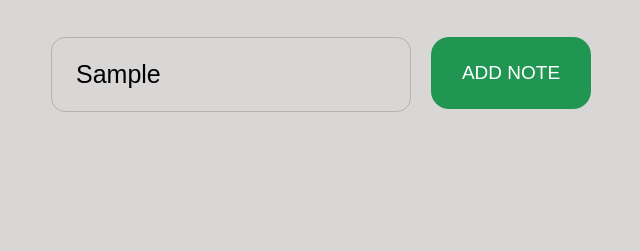
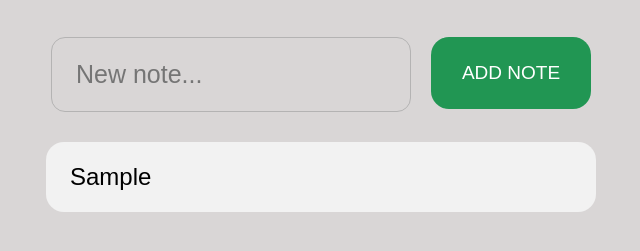
Before and after one commit to denchellaa/ToDoJS, a website: page index.html in a window 1280 px wide. Both pictures are taken after typing "Sample" into the empty fields and a click on the button "ADD NOTE". Shown: the part 73-324 px from the top of the page, without its empty margins (319-959 px from the left). Drawn offline with Linux system fonts and the light colour scheme.

Commit message:
adding Todos

```diff
--- a/index.js
+++ b/index.js
@@ -0,0 +1,27 @@
+const input = document.querySelector('#input');
+const button = document.querySelector('#btn');
+const output = document.querySelector('#output');
+
+const todoData = [];
+
+const renderTodos = () => {
+  output.innerHTML = '';
+
+  todoData.forEach((el) => {
+    const todo = `
+      <div class="todo">
+        <span class="text">${el.value}</span>
+      </div>
+    `;
+    output.innerHTML += todo;
+  });
+};
+const addTodo = () => {
+  todoData.push({ id: Date.now(), value: input.value });
+
+  renderTodos();
+
+  input.value = '';
+};
+
+button.addEventListener('click', addTodo);
```
Also changed, not shown: index.html (+2 -0 lines).
